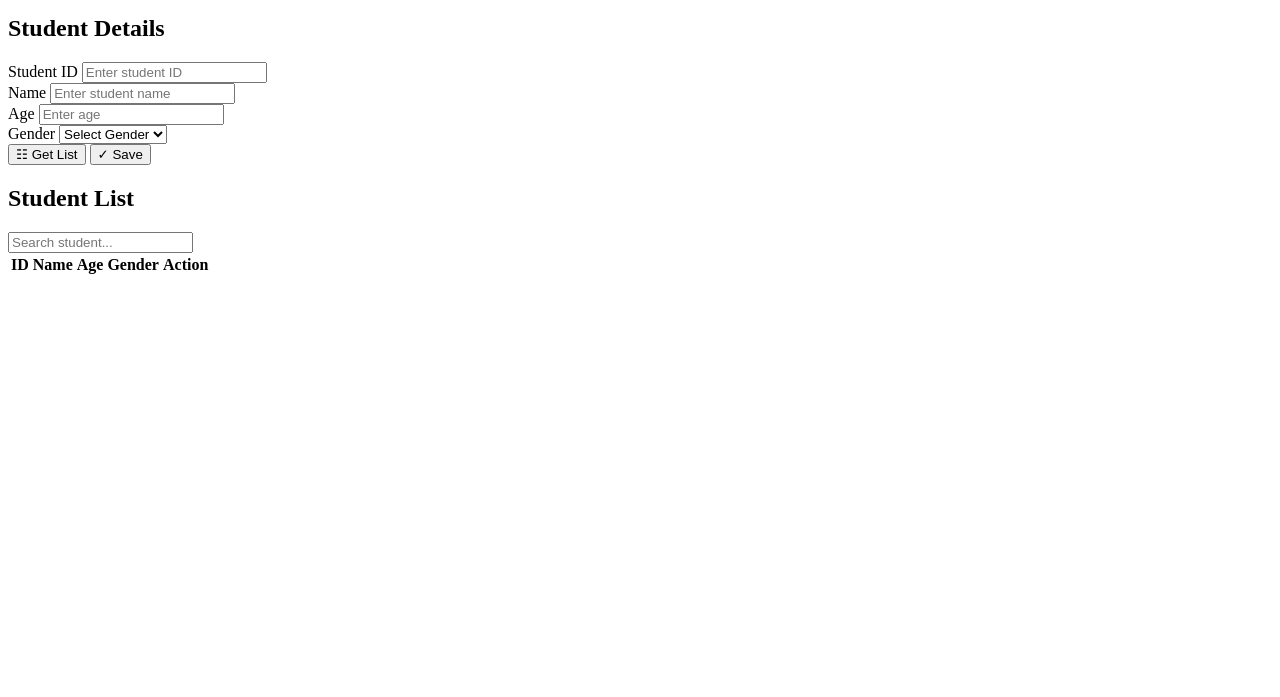
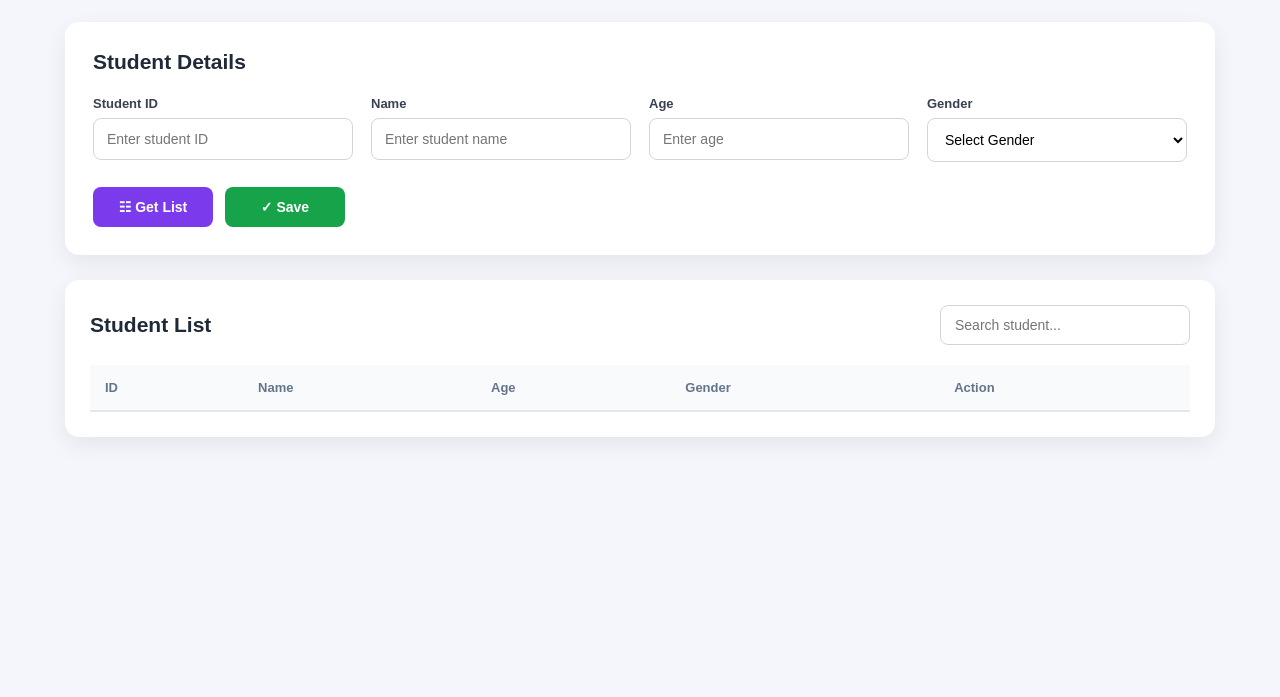
Before and after one commit to Priyanshu-bacchas/StudentManagementWebApp, a plain HTML site: page index.html in a window 1280 px wide. Shown: the part 103-800 px from the top of the page. Drawn offline with Linux system fonts and the light colour scheme.

Commit message:
changes done

```diff
--- a/index.html
+++ b/index.html
@@ -5,9 +5,9 @@
     <meta charset="UTF-8">
     <meta name="viewport" content="width=device-width, initial-scale=1.0">
 
-    <title>Student</title>
+    <title>Student Management</title>
 
-    <link rel="stylesheet" href="style.c">
+    <link rel="stylesheet" href="style.css">
 </head>
 
 <body>
```
